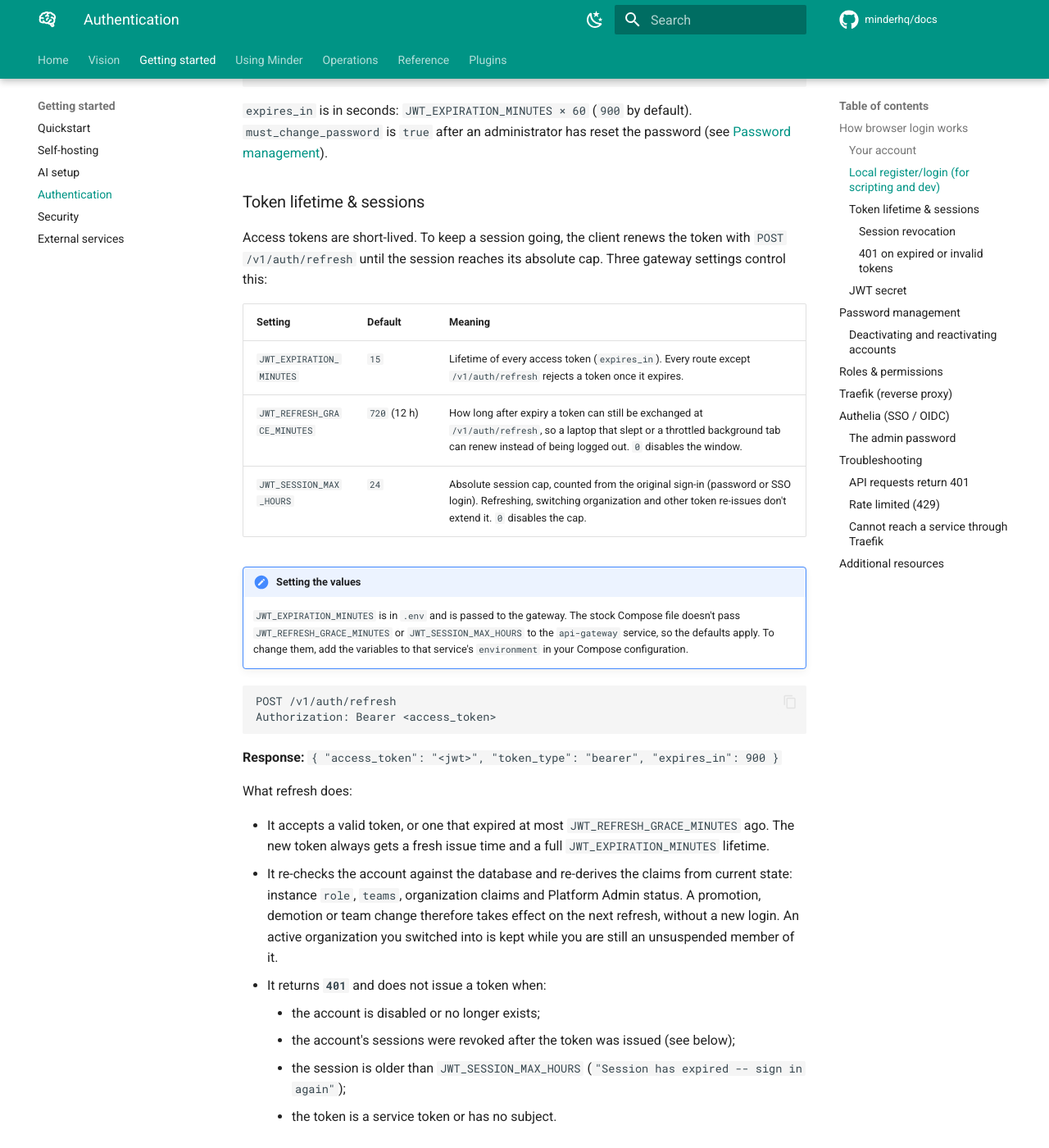
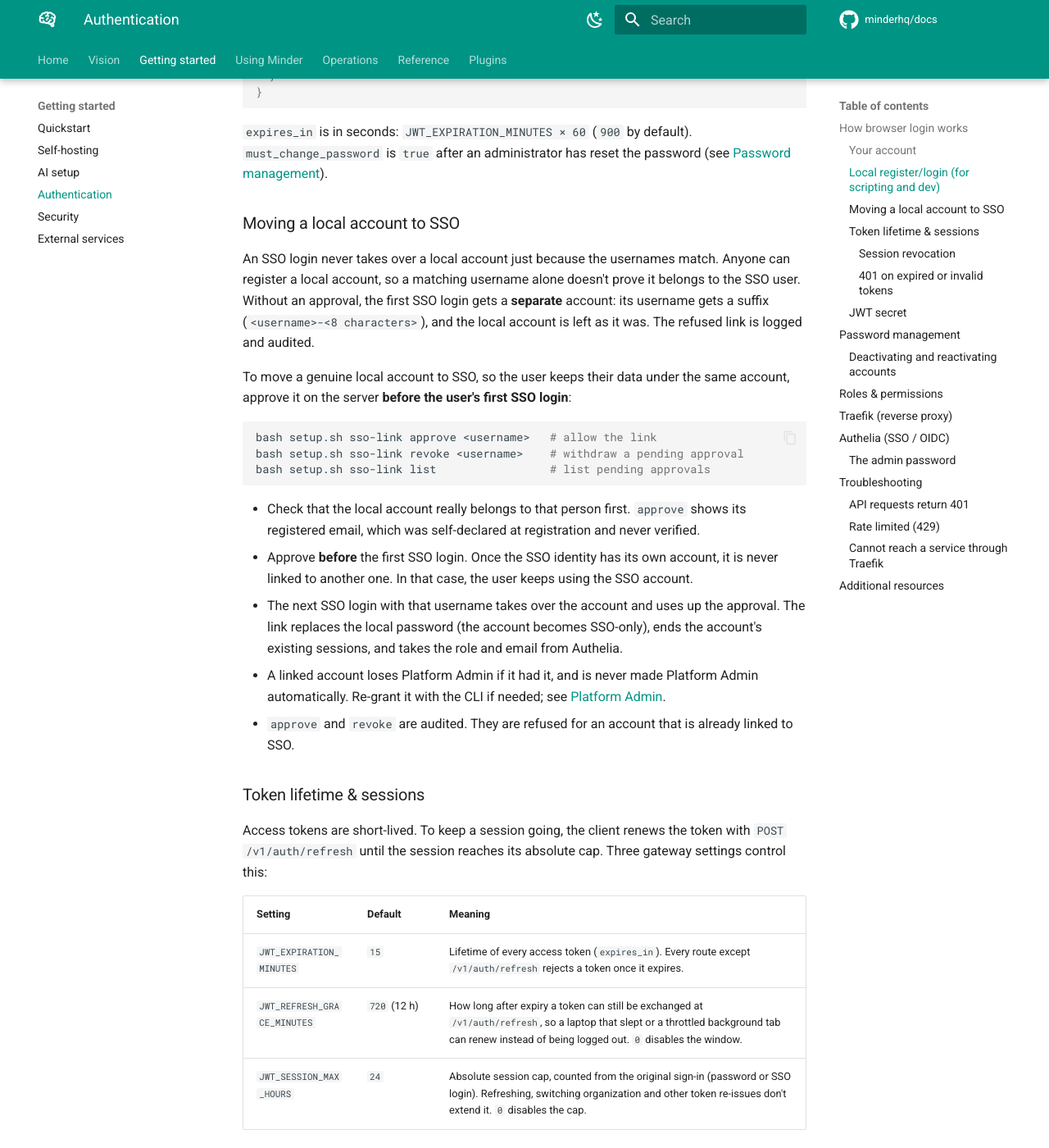
Before and after one commit to minderhq/docs, an MkDocs documentation site: the page built from docs/authentication.md, in a window 1280 px wide and 1400 px high, scrolled down 2304 px. Shown: the whole window at 82% size. Built offline with MkDocs 1.6.1 and Material for MkDocs 9.7.7, drawn with Linux system fonts in a browser that asks for light colours; comment, search, counter and statistics services are not loaded; some of the changed text lies outside the part shown.

Commit message:
docs(admin): document Platform Admin and SSO account linking
Add a Platform Admin page: what the role gates, the one-time first-admin
bootstrap on a fresh install, the one-time setup code for upgraded
installs (issuing, lifetime, claiming via the API), and
`setup.sh platform-admin grant|revoke|list` with its session behaviour.

Document `setup.sh sso-link approve|revoke|list` and the rule that a
local account is only linked to SSO when approved before the user's
first SSO login. Add the claim endpoints to the API reference, mark
container logs as Platform Admin only, and link the new page from
self-hosting, upgrading, organizations and authentication.

Closes #48

Co-Authored-By: Claude Opus 5.5 <noreply@anthropic.com>

````diff
--- a/docs/authentication.md
+++ b/docs/authentication.md
@@ -46,11 +46,13 @@ independent of Minder's own login — see [Authelia](#authelia-sso-oidc) below.
    with no extra prompt.
 3. Authelia redirects back with an authorization code. The api-gateway exchanges
    it for a verified identity, then looks up or provisions a matching Minder user.
-   First login creates the account, or links it to a pre-existing local account
-   with the same username. Every login syncs username, email, and role from
-   Authelia's `groups` claim — including the first login that links a pre-existing
-   local account, so a user in Authelia's `admins` group gets `role: admin`
-   starting with that first SSO login.
+   First login creates the account. It links to a pre-existing local account
+   with the same username only if an operator approved that link beforehand
+   (see [Moving a local account to SSO](#moving-a-local-account-to-sso)).
+   Every login syncs username, email, and role from Authelia's `groups` claim,
+   including the first login that links an approved local account, so a user in
+   Authelia's `admins` group gets `role: admin` starting with that first SSO
+   login.
 4. The api-gateway mints a normal Minder JWT and redirects your browser to
    `/auth/callback#token=...`. The client reads the token from the URL fragment
    (never sent to any server, so it never lands in an access log) and you're
@@ -114,6 +116,40 @@ Content-Type: application/json
 `expires_in` is in seconds: `JWT_EXPIRATION_MINUTES × 60` (`900` by default).
 `must_change_password` is `true` after an administrator has reset the password
 (see [Password management](#password-management)).
+
+### Moving a local account to SSO {#moving-a-local-account-to-sso}
+
+An SSO login never takes over a local account just because the usernames
+match. Anyone can register a local account, so a matching username alone
+doesn't prove it belongs to the SSO user. Without an approval, the first SSO
+login gets a **separate** account: its username gets a suffix
+(`<username>-<8 characters>`), and the local account is left as it was. The
+refused link is logged and audited.
+
+To move a genuine local account to SSO, so the user keeps their data under the
+same account, approve it on the server **before the user's first SSO login**:
+
+```bash
+bash setup.sh sso-link approve <username>   # allow the link
+bash setup.sh sso-link revoke <username>    # withdraw a pending approval
+bash setup.sh sso-link list                 # list pending approvals
+```
+
+- Check that the local account really belongs to that person first. `approve`
+  shows its registered email, which was self-declared at registration and
+  never verified.
+- Approve **before** the first SSO login. Once the SSO identity has its own
+  account, it is never linked to another one. In that case, the user keeps
+  using the SSO account.
+- The next SSO login with that username takes over the account and uses up the
+  approval. The link replaces the local password (the account becomes
+  SSO-only), ends the account's existing sessions, and takes the role and email
+  from Authelia.
+- A linked account loses Platform Admin if it had it, and is never made
+  Platform Admin automatically. Re-grant it with the CLI if needed; see
+  [Platform Admin](platform-admin.md).
+- `approve` and `revoke` are audited. They are refused for an account that is
+  already linked to SSO.
 
 ### Token lifetime & sessions {#token-lifetime-and-sessions}
 
@@ -275,7 +311,8 @@ Authorization in Minder has three layers:
   An upgraded install that has no Platform Admin issues a one-time setup code
   with `platform-admin setup-code`, which an instance admin enters on the
   **Users** page. After a grant, refresh the token
-  (`POST /v1/auth/refresh`) or sign in again to pick up the new claim.
+  (`POST /v1/auth/refresh`) or sign in again to pick up the new claim. See
+  [Platform Admin](platform-admin.md) for the operator steps.
 - **Organization and team roles**: the built-in `owner` / `admin` / `member`
   organization roles and `team_admin` / `member` team roles. Organizations
   can also define **custom roles** made of permission keys (for example
--- a/mkdocs.yml
+++ b/mkdocs.yml
@@ -100,6 +100,7 @@ nav:
       - Remote access: remote-access.md
   - Operations:
       - Production: production.md
+      - Platform Admin: platform-admin.md
       - Bundles: bundles.md
       - Upgrading: upgrades.md
       - Backup & restore: backup-restore.md
````
Also changed, not shown: docs/api-reference.md (+3 -1 lines), docs/organizations-teams.md (+2 -1 lines), docs/platform-admin.md (added, +191 -0 lines), docs/self-hosting.md (+4 -0 lines), docs/upgrades.md (+8 -0 lines).
